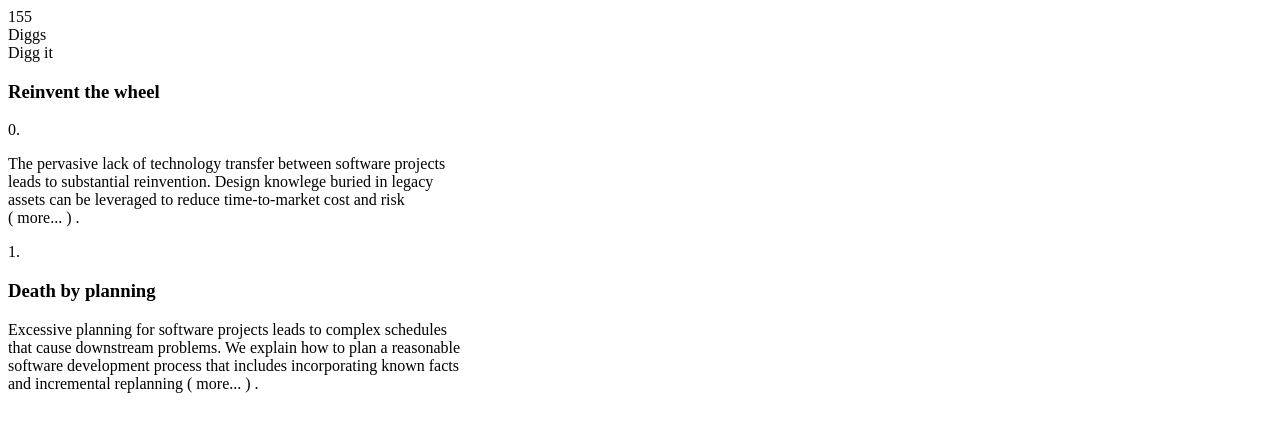
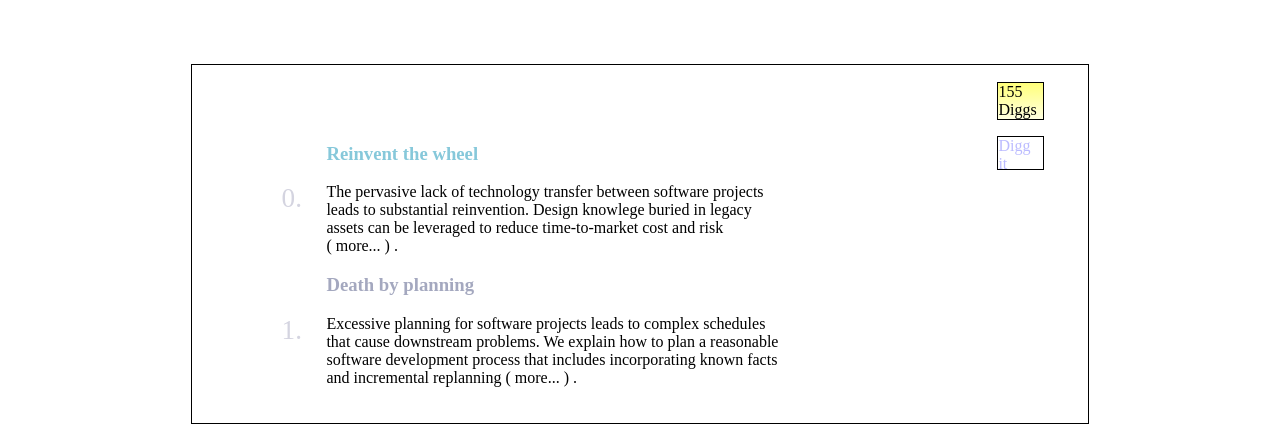
Before and after one commit to salv236/design-components, a plain HTML site: page numeric-counters/index.html in a window 1280 px wide. Drawn offline with nearby package versions, Linux system fonts and the light colour scheme; files that its build step writes are made by us from their sources.

Commit message:
enlared numbers

```diff
--- a/numeric-counters/index.html
+++ b/numeric-counters/index.html
@@ -14,22 +14,28 @@
 	</head>
 	<body>
 
-		<div> 155 <br> Diggs </div>
-		<div> Digg it </div>
+	<main>
+		<div class="content-wrapper">
 
-		<h3> Reinvent the wheel </h3>
-		<span> 0. </span>
-		<p>The pervasive lack of technology transfer between software projects<br>
+			<div class="yellow"> 155 <br> Diggs </div>
+			<div class="blue"> Digg it </div>
+		</div> <!--contnet-wrapper-->
+
+	<section>
+		<h3 class="reinvent"> Reinvent the wheel </h3>
+		<p><span> 0. </span>The pervasive lack of technology transfer between software projects<br>
 		   leads to substantial reinvention. Design knowlege buried in legacy<br>
 		   assets can be leveraged to reduce time-to-market cost and risk<br>
 		   &#40; more... &#41; .</p>
 
-		<span> 1.</span>
-		<h3> Death by planning </h3>
-		<p>Excessive planning for software projects leads to complex schedules<br>
+		<h3 class="death"> Death by planning </h3>
+		<p> <span> 1. </span>Excessive planning for software projects leads to complex schedules<br>
 		   that cause downstream problems. We explain how to plan a reasonable<br>
 		   software development process that includes incorporating known facts<br>
 		   and incremental replanning &#40; more... &#41; . </p>
+	</section>
+
+	</main>
 
 	</body>
 </html>
--- a/numeric-counters/scss/styles.scss
+++ b/numeric-counters/scss/styles.scss
@@ -1,4 +1,10 @@
 @import 'gradients';
+
+body{
+	margin:0;
+	padding:0;
+	box-sizing: border-box;
+}
 
 main {
 	width: 70%;
@@ -26,6 +32,7 @@ main {
 	outline:1px solid black;
 	width:5%;
 	height:32px;
+	color:#bbf;
 }
 
 .yellow, .blue{
@@ -34,7 +41,18 @@ main {
 
 section {
 	width: 70%;
-    margin: -5% auto 0 auto;
+    margin: -5% auto 4% auto;
+}
+
+span {
+	position: absolute;
+    left: 22%;
+    color:#d4d4e0;
+    font-size:170%;
+}
+
+p{
+	margin:0;
 }
 
 .reinvent{
@@ -42,5 +60,5 @@ section {
 }
 
 .death {
- color:#e6e6e9;
+ color:#a4a8bf;
 }
```
Also changed, not shown: numeric-counters/css/styles.css (added), 1 other file.
